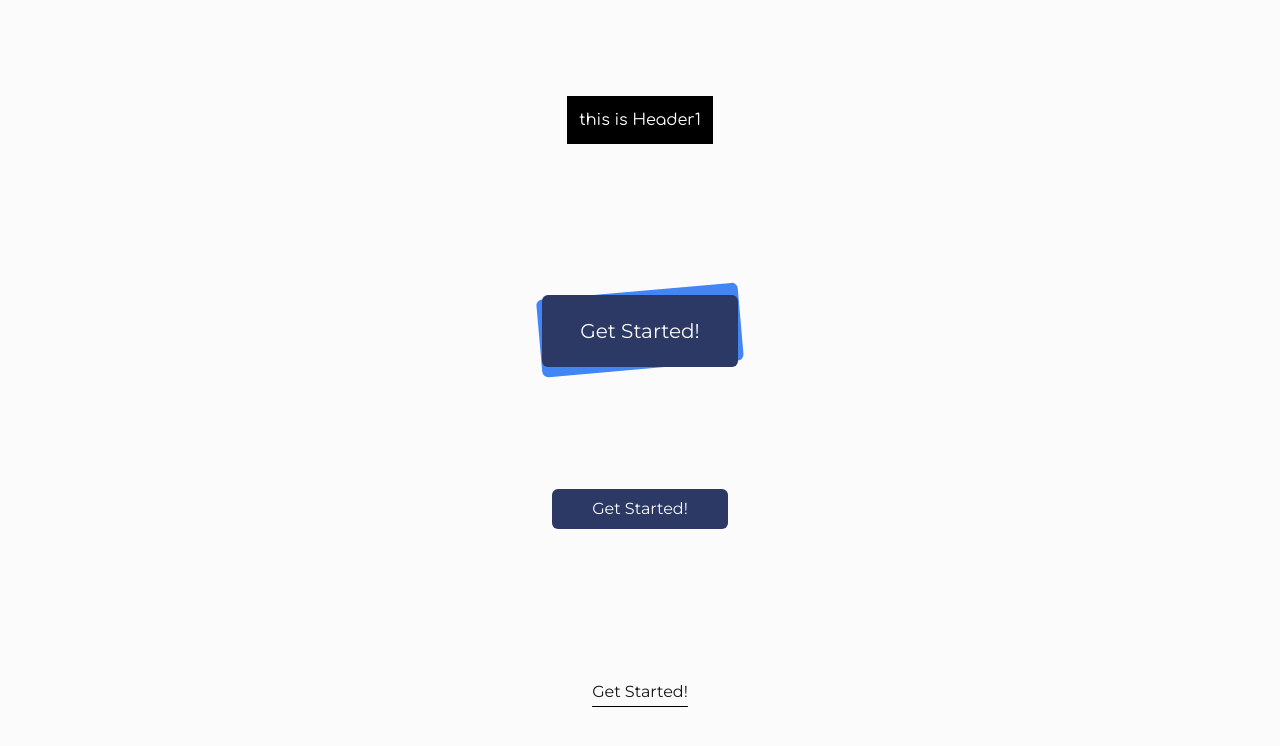
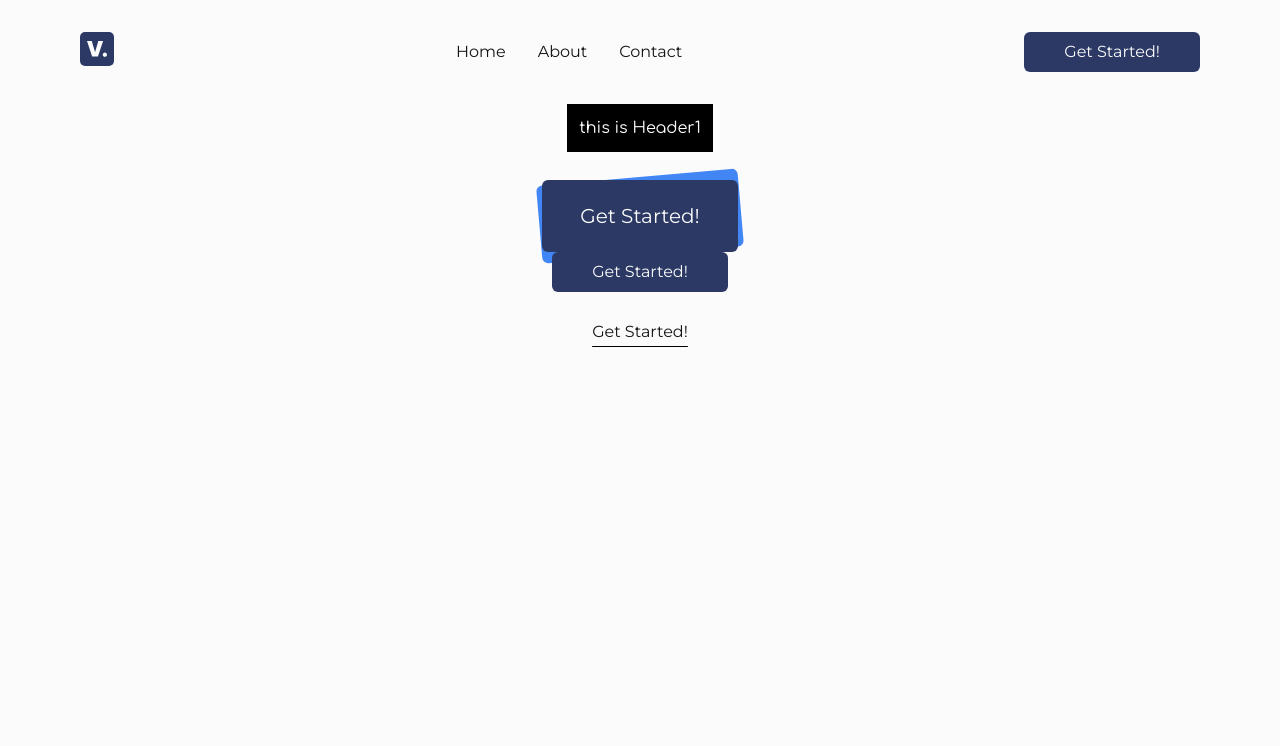
Before and after one commit to vervetto-official/vervetto-lite, a Next.js app: page / in a window 1280 px wide. Shown: the top 746 px of the page. Built offline with nearby package versions, Linux system fonts and the light colour scheme.

Commit message:
navigation menu work in progress

```diff
--- a/app/page.tsx
+++ b/app/page.tsx
@@ -1,9 +1,11 @@
 import Image from "next/image";
 import { Header1 } from "@/blocks/header-1";
+import { NavigationTop } from "@/blocks/navigation-top";
 
 export default function Home() {
   return (
-    <main className="flex min-h-screen flex-col items-center justify-between p-24">
+    <main className="flex min-h-screen flex-col items-center">
+      <NavigationTop/>
       <Header1/>
     </main>
   );
--- /dev/null
+++ b/blocks/navigation-top/index.tsx
@@ -0,0 +1,30 @@
+import Image from "next/image";
+import Link from "next/link";
+import { Button } from '@/components/button';
+
+import { config } from '@/config';
+
+export const NavigationTop = () => {
+    let navMenuItems = config.navigationMenu;
+    return (
+        <div className="container py-8 px-20 flex flex-row justify-between">
+            <Link href={"/"} className="logo">
+                <Image src={"/vervetto-logo.svg"} width={34} height={34} alt="V."/>
+            </Link>
+            <ul className="list-none flex flex-wrap items-center justify-center gap-8">
+                {
+                    navMenuItems.map((item, index) => {
+                        return (
+                            <li>
+                                <Link href={item.link}>
+                                    {item.text}
+                                </Link>
+                            </li>
+                        );
+                    })
+                }
+            </ul>
+            <Button type="button" href={"/pricing"}>Get Started!</Button>
+        </div>
+    );
+}
--- /dev/null
+++ b/config.ts
@@ -0,0 +1,16 @@
+export const config = {
+    navigationMenu: [
+        {
+            text: "Home",
+            link: "#"
+        },
+        {
+            text: "About",
+            link: "#"
+        },
+        {
+            text: "Contact",
+            link: "#"
+        }
+    ]
+}
```
Also changed, not shown: public/vervetto-logo.svg (added).
